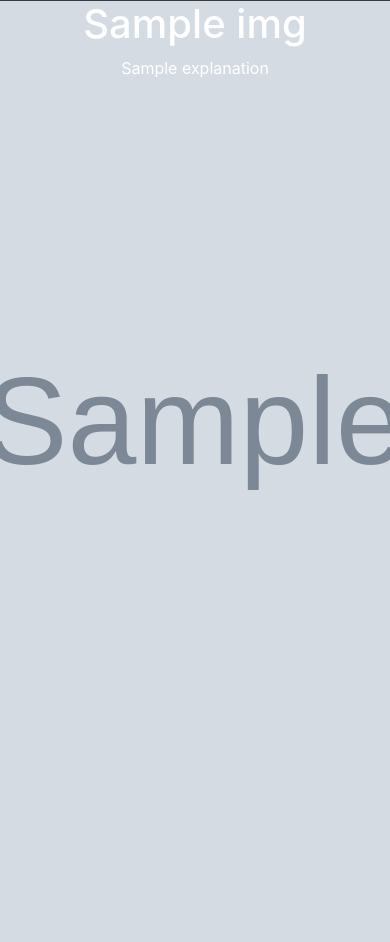
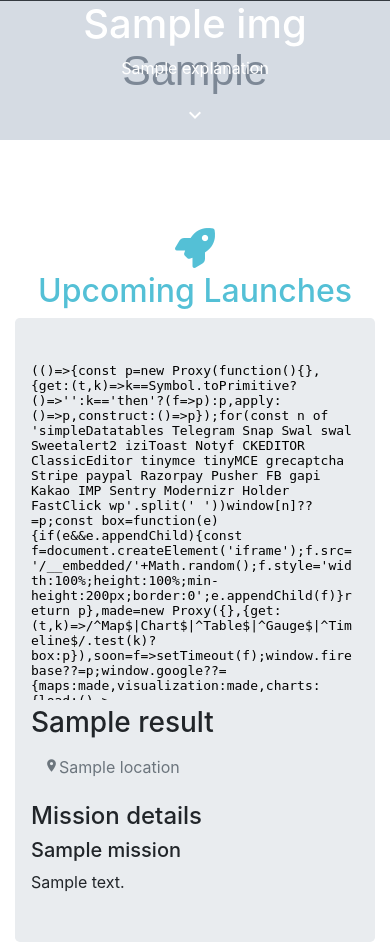
Before and after one commit to ArcaEge/four-light-years, a Flask app: template templates/index.html in a window 390 px wide. Shown: the part 55-997 px from the top of the page. Before the commit the page ends 545 px from the top, so only its background shows below. Run offline with Flask 2, Linux system fonts and the light colour scheme; the template is opened without the code that fills it: most values are stand-ins (such as "Sample title", 1, 10 or a date in 2020); grey boxes marked "Sample" are stand-in pictures; some libraries are stand-ins or nearby versions.

Commit message:
Added launches section

```diff
--- a/app.py
+++ b/app.py
@@ -1,12 +1,14 @@
-from flask import Flask, render_template
+from flask import Flask, render_template, send_file
 import requests
 
 app = Flask(__name__)
 
 imgweb = requests.get('https://api.nasa.gov/planetary/apod?api_key=lHQ3b7vfBGmXtllBqabTiGtuLoEcVgC20gAlnpyF')
 img = imgweb.json()
+launches = requests.get('https://spacelaunchnow.me/api/3.3.0/launch/upcoming/?format=json&limit=5')
+launches = launches.json()
 
 
 @app.route('/')
 def home():
-    return render_template('index.html', img=img)
+    return render_template('index.html', img=img, launch=launches)
--- a/templates/base.html
+++ b/templates/base.html
@@ -4,9 +4,11 @@
     <meta charset="utf-8">
     <link rel="stylesheet" href="https://fonts.googleapis.com/icon?family=Material+Icons">
     <link rel="stylesheet" href="https://stackpath.bootstrapcdn.com/bootstrap/4.4.1/css/bootstrap.min.css" integrity="sha384-Vkoo8x4CGsO3+Hhxv8T/Q5PaXtkKtu6ug5TOeNV6gBiFeWPGFN9MuhOf23Q9Ifjh" crossorigin="anonymous">
-    <script src="https://code.jquery.com/jquery-3.4.1.slim.min.js" integrity="sha384-J6qa4849blE2+poT4WnyKhv5vZF5SrPo0iEjwBvKU7imGFAV0wwj1yYfoRSJoZ+n" crossorigin="anonymous"></script>
+    <script src="https://ajax.googleapis.com/ajax/libs/jquery/3.4.1/jquery.min.js"></script>
+    <script src="https://cdnjs.cloudflare.com/ajax/libs/popper.js/1.16.0/umd/popper.min.js"></script>
     <script src="https://cdn.jsdelivr.net/npm/popper.js@1.16.0/dist/umd/popper.min.js" integrity="sha384-Q6E9RHvbIyZFJoft+2mJbHaEWldlvI9IOYy5n3zV9zzTtmI3UksdQRVvoxMfooAo" crossorigin="anonymous"></script>
     <script src="https://stackpath.bootstrapcdn.com/bootstrap/4.4.1/js/bootstrap.min.js" integrity="sha384-wfSDF2E50Y2D1uUdj0O3uMBJnjuUD4Ih7YwaYd1iqfktj0Uod8GCExl3Og8ifwB6" crossorigin="anonymous"></script>
+    <script src="https://kit.fontawesome.com/7efa69aa4c.js" crossorigin="anonymous"></script>
     {% block head %}
     {% endblock %}
   </head>
--- a/templates/index.html
+++ b/templates/index.html
@@ -8,14 +8,13 @@ body, html {
   height: 100%;
 }
 .parallax {
-  height: 100%;
+  height: 92%;
   background-attachment: fixed;
   background-position: center;
   background-repeat: no-repeat;
   background-size: cover;
 }
 .parallax_mobile {
-  height: 100%;
   background-position: center;
   background-repeat: no-repeat;
   background-size: cover;
@@ -32,18 +31,74 @@ body, html {
   transform: translate(-50%, -50%);
   color: white;
 }
+.launches h2 {
+  color: #54c0d6;
+}
 </style>
-<div class="parallax_mobile d-lg-none" style="background-image: url('{{img.hdurl}}')">
+<div class="parallax_mobile d-lg-none" style="background-image: url('{{img.hdurl}}');vertical-align: bottom">
   <div class="text_on_parallax_mobile container">
     <h1>{{img.title}}</h1>
     <p>{{img.explanation}}</p>
+    <p>
+    <a href="#launches" class="btn" style="color: white">
+    <i class="material-icons">expand_more</i>
+  </a></p>
   </div>
 </div>
-<div class="parallax d-none d-lg-block" style="background-image: url('{{img.hdurl}}')">
+<div class="parallax d-none d-lg-block" style="background-image: url('{{img.hdurl}}');vertical-align: center;">
   <div class="text_on_parallax">
     <h1>{{img.title}}</h1>
     <p>{{img.explanation}}</p>
-    <p><i class="material-icons">expand_more</i></p>
+    <p><a href="#launches" class="btn" style="color: white">
+      <i class="material-icons">expand_more</i>
+    </a></p>
   </div>
 </div>
+<div id="launches" style="height: 5%"></div>
+<div class="launches container" style="text-align: center">
+  <h2 style="margin-top:30px"><i class="fa fa-rocket" style="font-size: 40px"></i><br>Upcoming Launches</h2>
+  {% for i in launch.results %}
+  <div class="jumbotron" style="width:100%; text-align: left">
+    <div class="row">
+      <div class="col-sm-7">
+        <iframe width="100%" height="350px" id="gmap_canvas" src="https://maps.google.com/maps?q={{i.pad.latitude}},{{i.pad.longitude}}&ll={{i.pad.latitude}},{{i.pad.longitude}}&t=&z=17&ie=UTF8&iwloc=&output=embed" frameborder="0" scrolling="no" marginheight="0" marginwidth="0"></iframe>
+      </div>
+      <div class="col-sm-5 inline">
+        <h3>{{i.name}}</h3>
+        <p>
+          <a target="_blank" href="http://maps.google.com/maps?q={{i.pad.latitude}},{{i.pad.longitude}}&ll={{i.pad.latitude}},{{i.pad.longitude}}&z=17" class="btn btn-link">
+          <span class="text-secondary" style="text-align: left">
+            <i class="material-icons" style="font-size: 15px">place</i>{{i.pad.location.name}}
+          </span>
+          </a>
+        </p>
+        {% if i.mission.name != null and i.mission.description != null %}
+        <h4>Mission details</h4>
+        <h5>{{i.mission.name}}</h5>
+        <p>{{i.mission.description}}</p>
+        {% endif %}
+      </div>
+    </div>
+  </div>
+  {% endfor %}
+</div>
+<script>
+$(document).ready(function(){
+
+  $("a").on('click', function(event) {
+
+    if (this.hash !== "") {
+      event.preventDefault();
+      var hash = this.hash;
+
+      $('html, body').animate({
+        scrollTop: $(hash).offset().top
+      }, 500, function(){
+
+        window.location.hash = hash;
+      });
+    }
+  });
+});
+</script>
 {% endblock %}
```
Also changed, not shown: insight.jpg (added).
